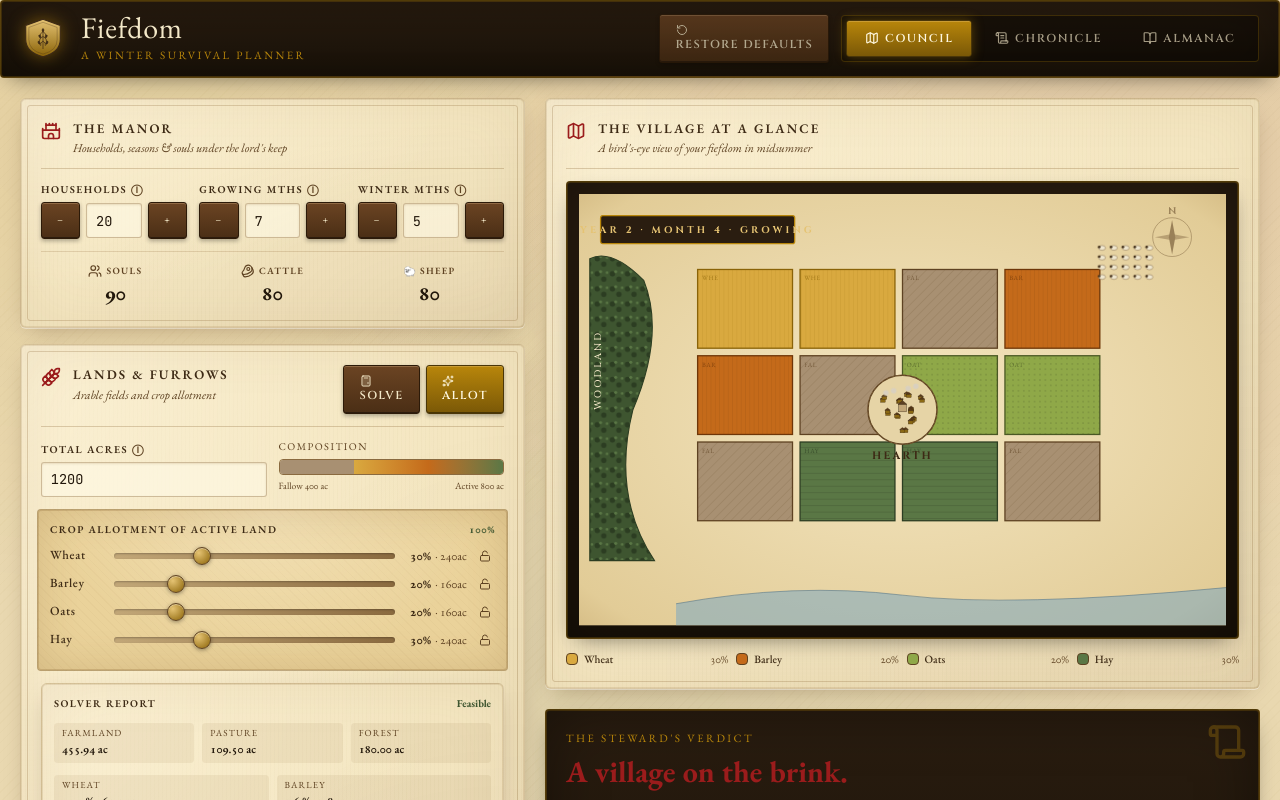
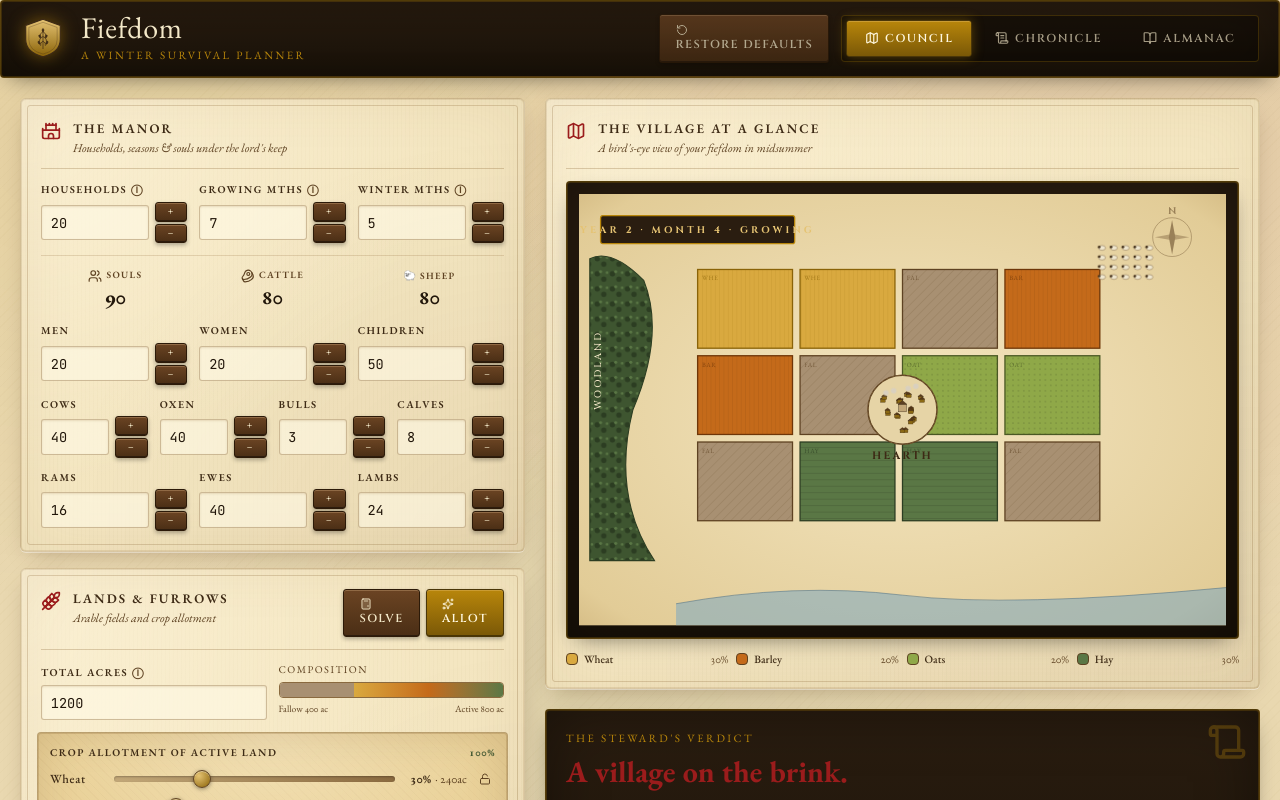
Before and after one commit to cmtalleyrand/medieval-village-sim, a React (Vite) app: page / in a window 1280 px wide. Shown: the top 800 px of the page. Built offline with nearby package versions, Linux system fonts and the light colour scheme; a web font is replaced by a local one.

Commit message:
Make village totals directly editable in main panel and shrink steppers

```diff
--- a/src/components/CouncilPanel.tsx
+++ b/src/components/CouncilPanel.tsx
@@ -101,6 +101,9 @@ export function CouncilPanel({ params, setParams, commitParams, setAndCommitPara
   );
   const totalCattle = params.households * (params.animalsPerHH.oxen + params.animalsPerHH.cows);
   const totalSheep = params.households * params.animalsPerHH.sheep;
+  const sheepRams = totalSheep * 0.2;
+  const sheepEwes = totalSheep * 0.5;
+  const sheepLambs = totalSheep * 0.3;
   const plannerReport = useMemo(() => planVillageResources(params, 'fixed-total-land'), [params]);
   const barleySharePct = Math.max(0, (plannerReport.slacks.barleyLower + 0.10) * 100);
   const feedMargin = Math.min(plannerReport.slacks.oatsFeed, plannerReport.slacks.hayFeed);
@@ -160,10 +163,28 @@ export function CouncilPanel({ params, setParams, commitParams, setAndCommitPara
             onCommit={commitParams}
           />
         </div>
-        <div className="grid grid-cols-3 gap-2 text-center pt-3 border-t border-[rgba(120,80,30,0.18)]">
-          <Stat icon={<Users className="w-3.5 h-3.5" />} label="Souls" value={totalSouls} />
-          <Stat icon={<Beef className="w-3.5 h-3.5" />} label="Cattle" value={totalCattle} />
-          <Stat icon={<span className="text-[10px]">🐑</span>} label="Sheep" value={totalSheep} />
+        <div className="pt-3 border-t border-[rgba(120,80,30,0.18)] space-y-3">
+          <div className="grid grid-cols-3 gap-2 text-center">
+            <Stat icon={<Users className="w-3.5 h-3.5" />} label="Souls" value={totalSouls} />
+            <Stat icon={<Beef className="w-3.5 h-3.5" />} label="Cattle" value={totalCattle} />
+            <Stat icon={<span className="text-[10px]">🐑</span>} label="Sheep" value={totalSheep} />
+          </div>
+          <div className="grid grid-cols-3 gap-3">
+            <NumberField step={1} label="Men" value={params.peoplePerHH.male * params.households} onChange={v => setNested('peoplePerHH', 'male', v / Math.max(1, params.households))} onCommit={commitParams} />
+            <NumberField step={1} label="Women" value={params.peoplePerHH.female * params.households} onChange={v => setNested('peoplePerHH', 'female', v / Math.max(1, params.households))} onCommit={commitParams} />
+            <NumberField step={1} label="Children" value={params.peoplePerHH.child * params.households} onChange={v => setNested('peoplePerHH', 'child', v / Math.max(1, params.households))} onCommit={commitParams} />
+          </div>
+          <div className="grid grid-cols-4 gap-3">
+            <NumberField step={1} label="Cows" value={params.animalsPerHH.cows * params.households} onChange={v => setNested('animalsPerHH', 'cows', v / Math.max(1, params.households))} onCommit={commitParams} />
+            <NumberField step={1} label="Oxen" value={params.animalsPerHH.oxen * params.households} onChange={v => setNested('animalsPerHH', 'oxen', v / Math.max(1, params.households))} onCommit={commitParams} />
+            <NumberField step={1} label="Bulls" value={params.bullsPerCow * params.animalsPerHH.cows * params.households} onChange={v => setField('bullsPerCow', v / Math.max(1, params.animalsPerHH.cows * params.households))} onCommit={commitParams} />
+            <NumberField step={1} label="Calves" value={params.animalsPerHH.cows * params.households * 0.2} onChange={v => setNested('animalsPerHH', 'cows', (v / 0.2) / Math.max(1, params.households))} onCommit={commitParams} />
+          </div>
+          <div className="grid grid-cols-3 gap-3">
+            <NumberField step={1} label="Rams" value={sheepRams} onChange={v => setNested('animalsPerHH', 'sheep', (v + sheepEwes + sheepLambs) / Math.max(1, params.households))} onCommit={commitParams} />
+            <NumberField step={1} label="Ewes" value={sheepEwes} onChange={v => setNested('animalsPerHH', 'sheep', (sheepRams + v + sheepLambs) / Math.max(1, params.households))} onCommit={commitParams} />
+            <NumberField step={1} label="Lambs" value={sheepLambs} onChange={v => setNested('animalsPerHH', 'sheep', (sheepRams + sheepEwes + v) / Math.max(1, params.households))} onCommit={commitParams} />
+          </div>
         </div>
       </Card>
 
@@ -414,22 +435,6 @@ export function CouncilPanel({ params, setParams, commitParams, setAndCommitPara
               </div>
             </Subsection>
 
-            <Subsection icon={<Users className="w-4 h-4" />} title="Household Composition">
-              <div className="grid grid-cols-3 gap-3">
-                <NumberField step={0.1} label="Males" value={params.peoplePerHH.male} onChange={v => setNested('peoplePerHH', 'male', v)} onCommit={commitParams} />
-                <NumberField step={0.1} label="Females" value={params.peoplePerHH.female} onChange={v => setNested('peoplePerHH', 'female', v)} onCommit={commitParams} />
-                <NumberField step={0.1} label="Children" value={params.peoplePerHH.child} onChange={v => setNested('peoplePerHH', 'child', v)} onCommit={commitParams} />
-              </div>
-            </Subsection>
-
-            <Subsection icon={<Beef className="w-4 h-4" />} title="Livestock Stock">
-              <div className="grid grid-cols-3 gap-3">
-                <NumberField step={0.1} label="Oxen / HH" value={params.animalsPerHH.oxen} onChange={v => setNested('animalsPerHH', 'oxen', v)} onCommit={commitParams} />
-                <NumberField step={0.1} label="Cows / HH" value={params.animalsPerHH.cows} onChange={v => setNested('animalsPerHH', 'cows', v)} onCommit={commitParams} />
-                <NumberField step={0.1} label="Sheep / HH" value={params.animalsPerHH.sheep} onChange={v => setNested('animalsPerHH', 'sheep', v)} onCommit={commitParams} />
-              </div>
-            </Subsection>
-
           </div>
         )}
       </div>
@@ -452,6 +457,7 @@ function Label({ children, tooltip }: { children: React.ReactNode; tooltip?: str
 
 function NumberField({ label, value, onChange, onCommit, step, tooltip }: { label: string; value: number; onChange: (v: number) => void; onCommit?: () => void; step?: number; tooltip?: string }) {
   const delta = step ?? 1;
+  const roundedValue = Number.isInteger(delta) ? Math.round(value) : value;
 
   const applyDelta = (direction: -1 | 1) => {
     onChange(value + (direction * delta));
@@ -462,17 +468,19 @@ function NumberField({ label, value, onChange, onCommit, step, tooltip }: { labe
     <div>
       <Label tooltip={tooltip}>{label}</Label>
       <div className="mt-1 flex items-center gap-1.5">
-        <IconButton label={`Decrease ${label}`} onClick={() => applyDelta(-1)} className="w-7 h-7 text-[0.9rem]">−</IconButton>
         <input
           type="number"
           step={step}
-          value={value}
+          value={roundedValue}
           onChange={e => onChange(Number(e.target.value))}
           onBlur={onCommit}
           onKeyDown={e => e.key === 'Enter' && onCommit?.()}
           className="scriptorium flex-1"
         />
-        <IconButton label={`Increase ${label}`} onClick={() => applyDelta(1)} className="w-7 h-7 text-[0.9rem]">+</IconButton>
+        <div className="flex flex-col items-center gap-0.5">
+          <button title={`Increase ${label}`} onClick={() => applyDelta(1)} className="btn-wood w-3.5 h-3.5 text-[0.52rem] inline-flex items-center justify-center p-0 leading-none">+</button>
+          <button title={`Decrease ${label}`} onClick={() => applyDelta(-1)} className="btn-wood w-3.5 h-3.5 text-[0.52rem] inline-flex items-center justify-center p-0 leading-none">−</button>
+        </div>
       </div>
     </div>
   );
```
